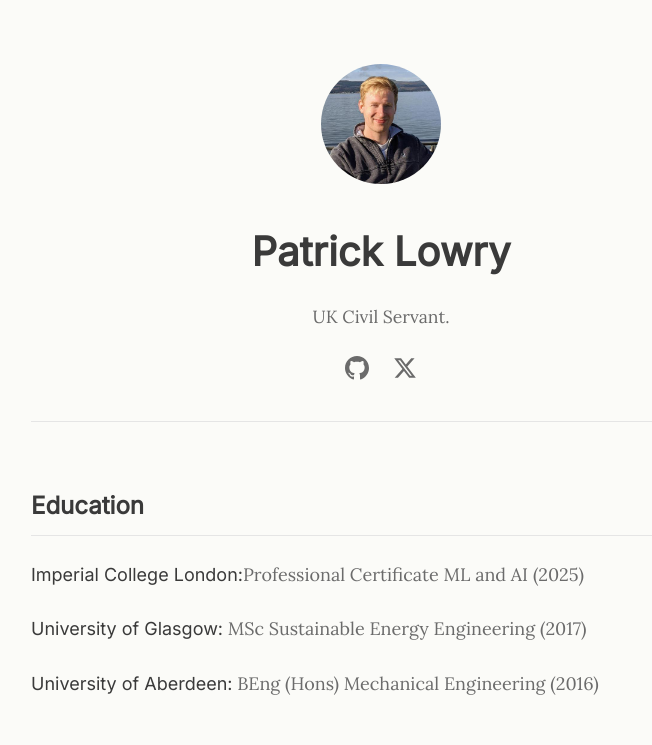
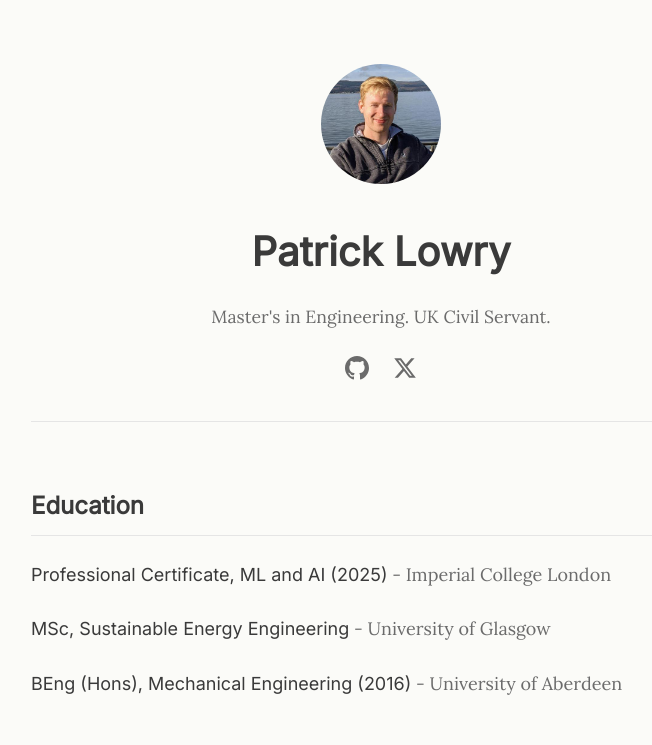
Before and after one commit to plooowry/plooowry.github.io, a plain HTML site: page index.html in a window 1280 px wide. Shown: the top 745 px of the page, without its empty margins (259-911 px from the left). Drawn offline with Linux system fonts and the light colour scheme.

Commit message:
Update index.html

```diff
--- a/index.html
+++ b/index.html
@@ -16,7 +16,7 @@
             <img src="profile.jpeg" alt="Photo of Patrick Lowry" class="profile-picture">
             <h1>Patrick Lowry</h1>
             <p class="about-text">
-                UK Civil Servant.
+                Master's in Engineering. UK Civil Servant.
             </p>
             <div class="social-links">
                 <a href="https://github.com/plooowry" target="_blank" rel="noopener noreferrer" title="GitHub">
@@ -32,13 +32,13 @@
             <section id="education">
                 <h2>Education</h2>
                 <div class="item">
-                     <p><strong>Imperial College London:</strong>Professional Certificate ML and AI (2025)</p>
+                     <p><strong>Professional Certificate, ML and AI (2025)</strong> - Imperial College London</p>
                 </div>
                 <div class="item">
-                    <p><strong>University of Glasgow:</strong> MSc Sustainable Energy Engineering (2017)</p>
+                    <p><strong>MSc, Sustainable Energy Engineering</strong> - University of Glasgow</p>
                 </div>
                 <div class="item">
-                    <p><strong>University of Aberdeen:</strong> BEng (Hons) Mechanical Engineering (2016)</p>
+                    <p><strong>BEng (Hons), Mechanical Engineering (2016)</strong> - University of Aberdeen</p>
                 </div>
             </section>
 
```
